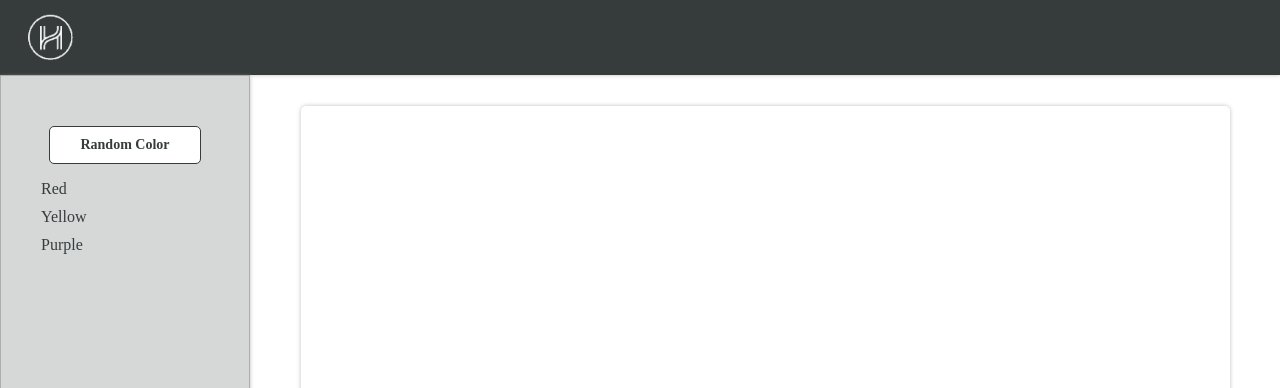
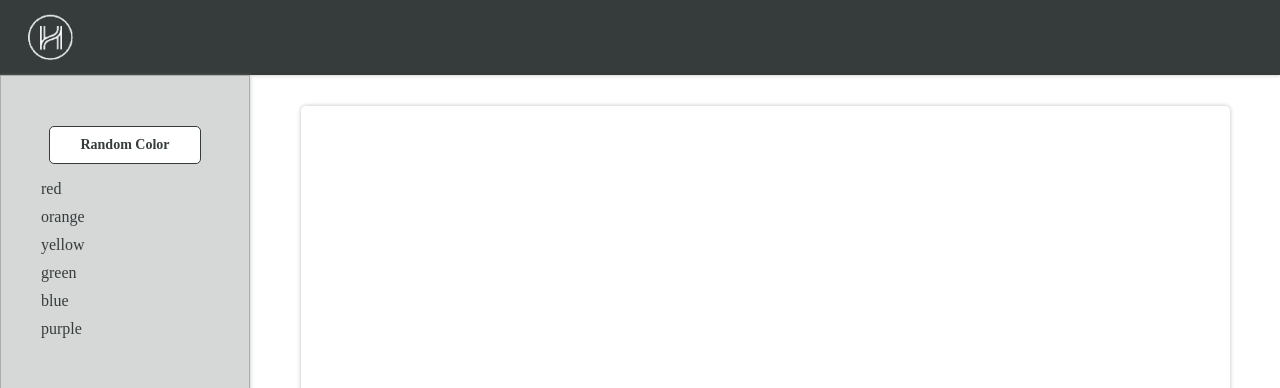
Before and after one commit to dev-mev/helpful-colors, a React (Create React App) app: page /swatches/1 in a window 1280 px wide. Shown: the top 388 px of the page. Built offline with nearby package versions, Linux system fonts and the light colour scheme; a web font is replaced by a local one.

Commit message:
add color utils

```diff
--- a/src/components/App.tsx
+++ b/src/components/App.tsx
@@ -3,10 +3,15 @@ import LeftSidebar from "./LeftSidebar";
 import SwatchContainer from "./SwatchContainer";
 import Pagination from "./Pagination";
 import { History } from "history";
+import { generateColorList } from "../utils/colors";
 
 interface Props {
   history: History;
-  match: any;
+  match: {
+    params: {
+      color: string;
+    };
+  };
 }
 
 class App extends React.Component<Props, {}> {
@@ -15,36 +20,17 @@ class App extends React.Component<Props, {}> {
     swatchesPerPage: 12
   };
 
-  colors = [
-    { color: "red", hex: "#C70039" },
-    { color: "yellow", hex: "#FFC300" },
-    { color: "purple", hex: "#581845" },
-    { color: "red", hex: "#C0392B" },
-    { color: "yellow", hex: "#D4AC0D" },
-    { color: "purple", hex: "#633974 " },
-    { color: "red", hex: "#641E16" },
-    { color: "yellow", hex: "#7D6608" },
-    { color: "purple", hex: "#4A235A" },
-    { color: "red", hex: "#F9EBEA" },
-    { color: "yellow", hex: "#FCF3CF" },
-    { color: "purple", hex: "#F4ECF7" },
-    { color: "red", hex: "#F44336" },
-    { color: "yellow", hex: "#FFF176" },
-    { color: "purple", hex: "#673AB7" },
-    { color: "red", hex: "#C62828" },
-    { color: "yellow", hex: "#F9A825" },
-    { color: "purple", hex: "#6A1B9A" }
-  ];
+  colors = generateColorList();
 
   updateCurrentPage = (
     event: { preventDefault: () => void },
     pageNumber: number
-  ) => {
+  ): void => {
     event.preventDefault();
     this.setState({ currentPage: pageNumber });
   };
 
-  render() {
+  render(): JSX.Element {
     return (
       <div className="app">
         <header className="header"></header>
--- a/src/components/LeftSidebar.tsx
+++ b/src/components/LeftSidebar.tsx
@@ -1,25 +1,24 @@
 import React from "react";
 import { Link } from "react-router-dom";
+import colorFamilies from "../data/colorFamilies.json";
 
 class LeftSidebar extends React.Component {
-  // getRandomColor = () => {
+  generateRandomColor = (): string => {
+    return colorFamilies[Math.floor(Math.random() * colorFamilies.length)];
+  };
 
-  // }
-
-  render() {
+  render(): JSX.Element {
     return (
       <div className="sidebar">
-        <button className="button random-button">Random Color</button>
+        <button className="button random-button">
+          <Link to={"/colors/" + this.generateRandomColor()}>Random Color</Link>
+        </button>
         <ul className="sidebar-colors">
-          <li>
-            <Link to="/colors/red">Red</Link>
-          </li>
-          <li>
-            <Link to="/colors/yellow">Yellow</Link>
-          </li>
-          <li>
-            <Link to="/colors/purple">Purple</Link>
-          </li>
+          {colorFamilies.map(color => (
+            <li key={color}>
+              <Link to={"/colors/" + color}>{color}</Link>
+            </li>
+          ))}
         </ul>
       </div>
     );
--- a/src/components/NotFound.tsx
+++ b/src/components/NotFound.tsx
@@ -1,6 +1,6 @@
 import React from "react";
 
-const NotFound = () => (
+const NotFound = (): JSX.Element => (
   <div>
     <h2>Not Found</h2>
   </div>
--- a/src/components/Pagination.tsx
+++ b/src/components/Pagination.tsx
@@ -24,7 +24,7 @@ class Pagination extends React.Component<Props, {}> {
     return pageNumbers;
   };
 
-  render() {
+  render(): JSX.Element {
     return (
       <ul className="pagination">
         {this.getPageNumbers().map(number => (
--- a/src/components/Router.tsx
+++ b/src/components/Router.tsx
@@ -4,7 +4,7 @@ import App from "./App";
 import SwatchDetail from "./SwatchDetail";
 import NotFound from "./NotFound";
 
-const Router = () => (
+const Router = (): JSX.Element => (
   <BrowserRouter>
     <Switch>
       <Route exact path="/" component={App} />
--- a/src/components/Swatch.tsx
+++ b/src/components/Swatch.tsx
@@ -12,7 +12,7 @@ class Swatch extends React.Component<Props, {}> {
     this.props.history.push(`/swatches/${route}`);
   };
 
-  render() {
+  render(): JSX.Element {
     return (
       <button className="swatch" onClick={this.goToSwatchDetail}>
         <div
--- a/src/components/SwatchContainer.tsx
+++ b/src/components/SwatchContainer.tsx
@@ -3,15 +3,19 @@ import Swatch from "./Swatch";
 import { History } from "history";
 
 interface Props {
-  colors: { color: string; hex: string }[];
+  colors: { hex: string; colorFamily: string }[];
   history: History;
-  match: any;
+  match: {
+    params: {
+      color: string;
+    };
+  };
   swatchesPerPage: number;
   currentPage: number;
 }
 
 class SwatchContainer extends React.Component<Props, {}> {
-  render() {
+  render(): JSX.Element {
     const indexOfLastPost = this.props.currentPage * this.props.swatchesPerPage;
     const indexOfFirstPost = indexOfLastPost - this.props.swatchesPerPage;
     const currentSwatches = this.props.colors.slice(
@@ -21,7 +25,7 @@ class SwatchContainer extends React.Component<Props, {}> {
 
     const renderSwatches = this.props.match.params.color
       ? currentSwatches.map(color => {
-          if (this.props.match.params.color === color.color) {
+          if (this.props.match.params.color === color.colorFamily) {
             return (
               <Swatch
                 key={color.hex}
--- a/src/components/SwatchDetail.tsx
+++ b/src/components/SwatchDetail.tsx
@@ -2,7 +2,7 @@ import React from "react";
 import LeftSidebar from "./LeftSidebar";
 import { useParams } from "react-router-dom";
 
-function SwatchDetail(props: any) {
+function SwatchDetail(props: any): JSX.Element {
   const { hex } = useParams();
 
   return (
@@ -18,7 +18,7 @@ function SwatchDetail(props: any) {
       </div>
       <button
         className="button back-button"
-        onClick={() => {
+        onClick={(): void => {
           props.history.push("/");
         }}
       >
--- a/src/css/style.css
+++ b/src/css/style.css
@@ -62,7 +62,7 @@ body {
   margin: 10px 0;
 }
 
-.sidebar-colors li a {
+.sidebar-colors li a, .random-button a {
   text-decoration: none;
   color: #363C3C;
 }
--- /dev/null
+++ b/src/data/colorFamilies.json
@@ -0,0 +1 @@
+["red", "orange", "yellow", "green", "blue", "purple"]
--- /dev/null
+++ b/src/utils/colors.ts
@@ -0,0 +1,79 @@
+export function findColorFamily(hue: number) {
+  if (hue > 300 || hue < 10) {
+    return "red";
+  } else if (hue > 10 && hue < 40) {
+    return "orange";
+  } else if (hue > 40 && hue < 65) {
+    return "yellow";
+  } else if (hue > 65 && hue < 175) {
+    return "green";
+  } else if (hue > 175 && hue < 260) {
+    return "blue";
+  } else if (hue > 260 && hue < 300) {
+    return "purple";
+  }
+}
+
+export function getHueFromHex(hex: string) {
+  // convert hex to RGB
+  let r: any, g: any, b: any;
+
+  if (hex.length === 4) {
+    r = "0x" + hex[1] + hex[1];
+    g = "0x" + hex[2] + hex[2];
+    b = "0x" + hex[3] + hex[3];
+  } else if (hex.length === 7) {
+    r = "0x" + hex[1] + hex[2];
+    g = "0x" + hex[3] + hex[4];
+    b = "0x" + hex[5] + hex[6];
+  }
+
+  // partial conversion to HSL to get hue
+  // see https://css-tricks.com/converting-color-spaces-in-javascript/
+  r /= 255;
+  g /= 255;
+  b /= 255;
+  const cmin = Math.min(r, g, b),
+    cmax = Math.max(r, g, b),
+    delta = cmax - cmin;
+
+  let h = 0;
+
+  if (delta === 0) h = 0;
+  else if (cmax === r) h = ((g - b) / delta) % 6;
+  else if (cmax === g) h = (b - r) / delta + 2;
+  else h = (r - g) / delta + 4;
+
+  h = Math.round(h * 60);
+
+  if (h < 0) h += 360;
+
+  return findColorFamily(h);
+}
+
+export function generateHex(): string {
+  const characters = "0123456789ABCDEF";
+  let hex = "#";
+
+  // generate 6 character hex
+  for (let i = 0; i < 6; i++) {
+    hex += characters[Math.floor(Math.random() * 16)];
+  }
+
+  return hex;
+}
+
+export function generateColorList(): { hex: string; colorFamily: any }[] {
+  const colors = [];
+  let i = 1;
+
+  while (i <= 100) {
+    const hex = generateHex();
+    const colorFam = getHueFromHex(hex);
+
+    colors.push({ hex: hex, colorFamily: colorFam });
+    i++;
+  }
+
+  return colors;
+}
--- a/tsconfig.json
+++ b/tsconfig.json
@@ -17,7 +17,8 @@
     "resolveJsonModule": true,
     "isolatedModules": true,
     "noEmit": true,
-    "jsx": "react"
+    "jsx": "react",
+    "downlevelIteration": true
   },
   "include": [
     "**/*"
```
